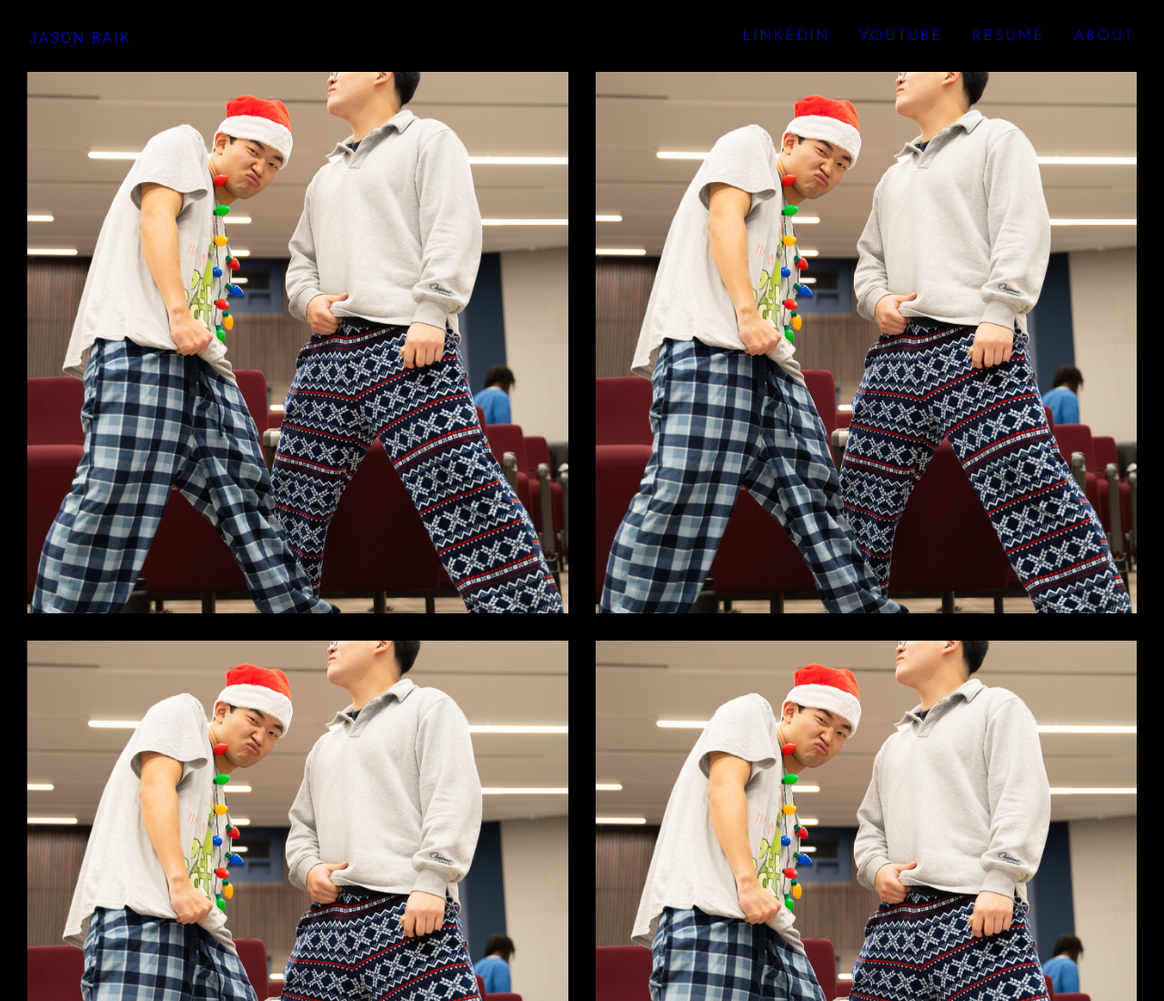
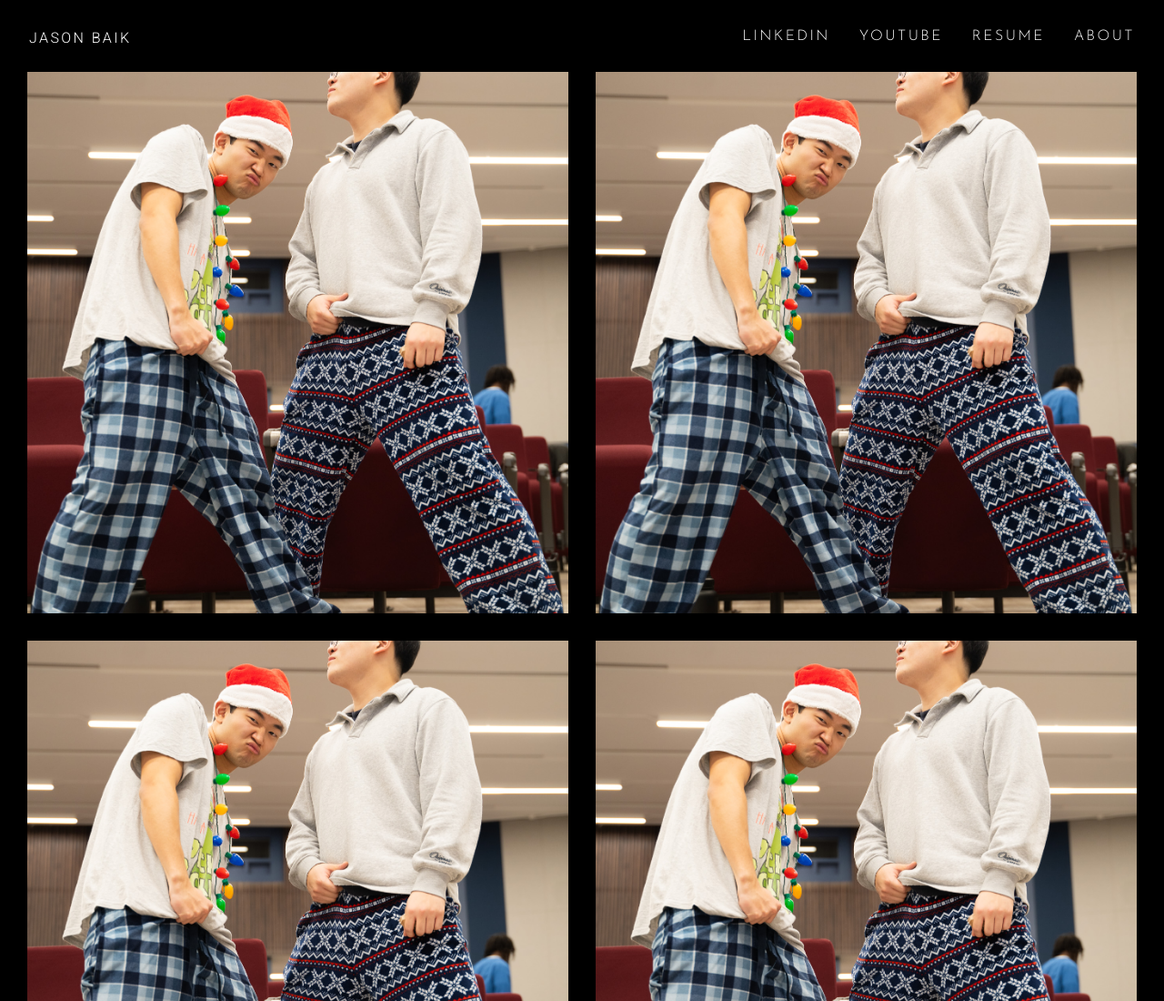
Before and after one commit to jasonhbaik/website, a plain HTML site: page index.html in a window 1280 px wide. Shown: the top 1100 px of the page at 91% size. Drawn offline with Linux system fonts and the light colour scheme.

Commit message:
Blue links gone

```diff
--- a/style.css
+++ b/style.css
@@ -67,6 +67,11 @@ body {
   text-decoration: none;
 }
 
+a,
+a:visited {
+  color: white;
+  text-decoration: none;
+}
 
 .nav-right a:visited {
   color: white;
```
